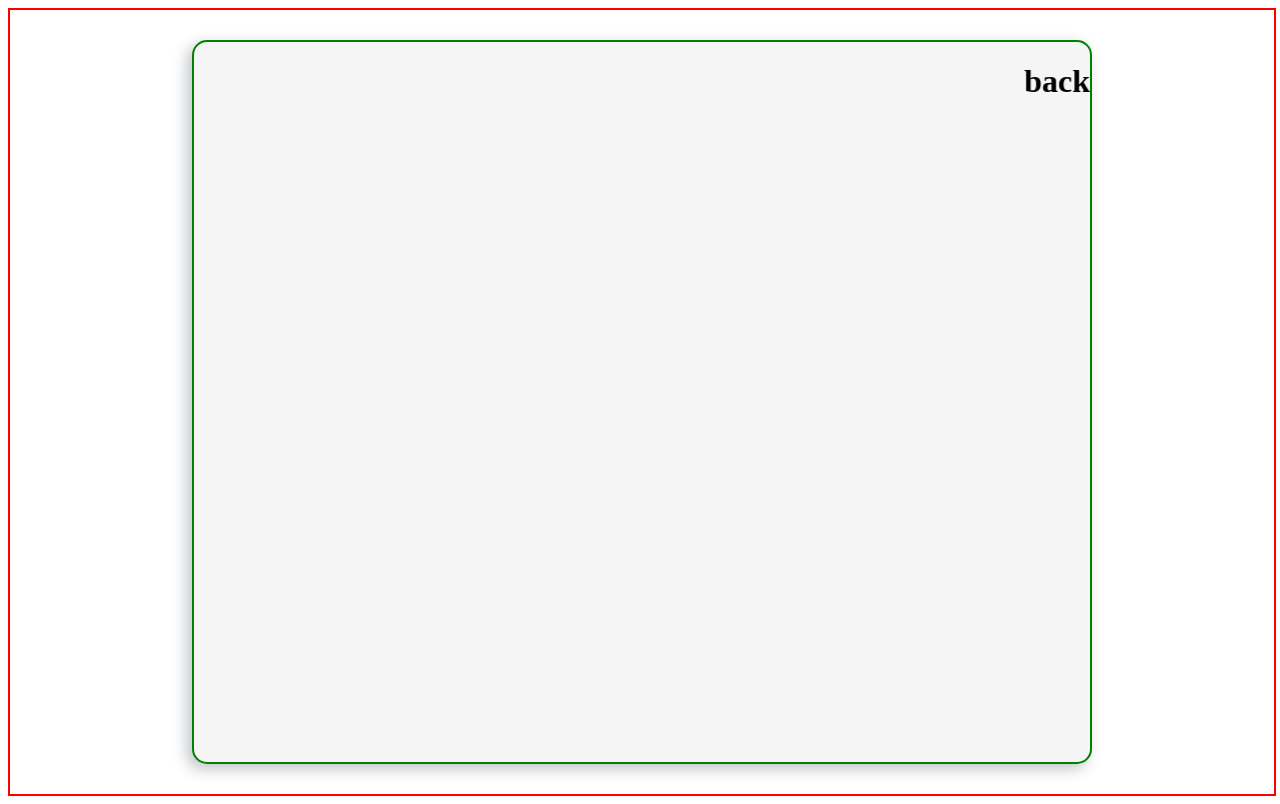
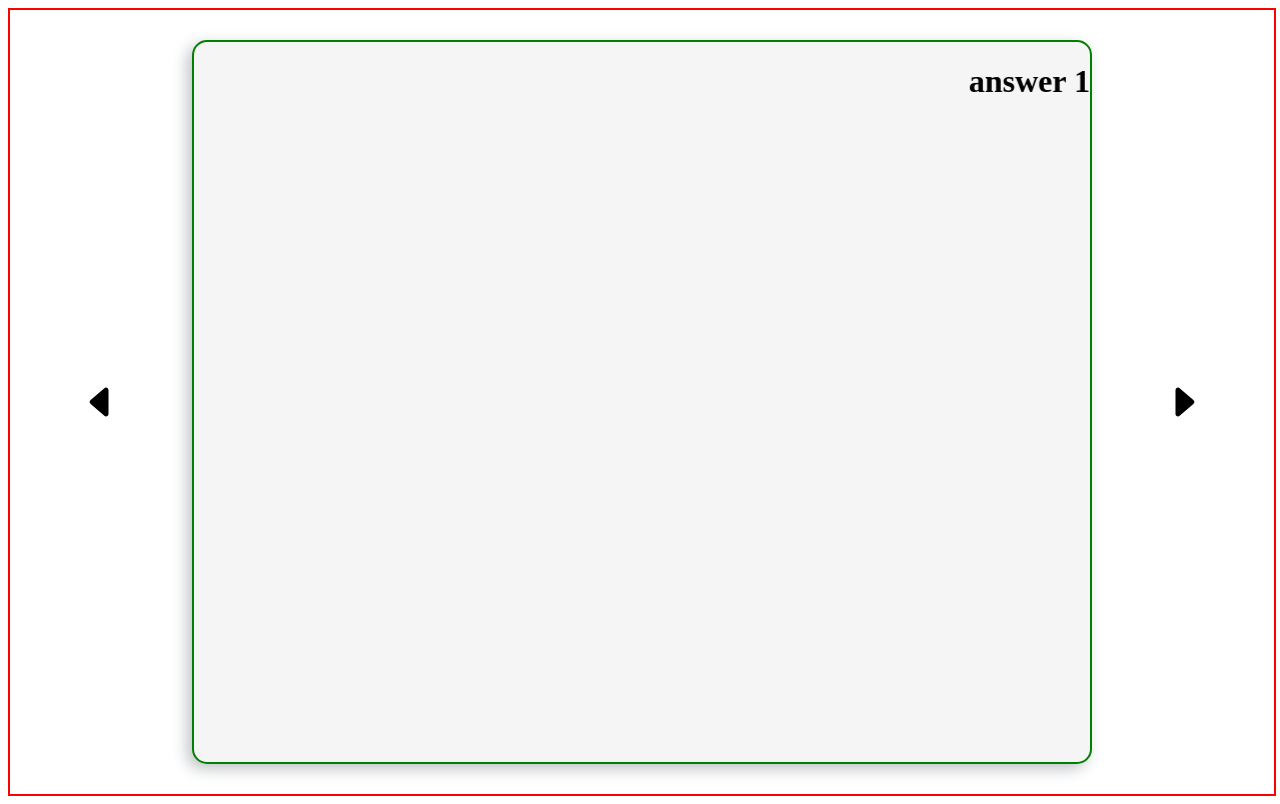
Before and after one commit to zlka/MyStudyClub_Front, a React (Create React App) app: page /view in a window 1280 px wide. Built offline with nearby package versions, Linux system fonts and the light colour scheme.

Commit message:
add function to change questions

```diff
--- a/src/components/Cards/index.js
+++ b/src/components/Cards/index.js
@@ -1,7 +1,7 @@
 import React,{useState} from 'react'
 import './Card.css'
 
-const Card = () => {
+const Card = (props) => {
     const [isActive, setActive ] = useState("false")
 
     const onCardClick = () => {
@@ -11,10 +11,10 @@ const Card = () => {
         <>
         <div className ={ isActive ? "Flip" : null } id="Card" onClick={onCardClick} >
         <div className="front">
-            <h1>front</h1>
+            <h1>{props.front}</h1>
         </div>
         <div className="back">
-            <h1>back</h1>
+            <h1>{props.back}</h1>
         </div>
         </div>
         </>
--- a/src/pages/CardView/CardView.css
+++ b/src/pages/CardView/CardView.css
@@ -3,6 +3,11 @@
     height: 98vh;
     width: 100%;
     display:flex;
-    justify-content: center;
+    justify-content: space-evenly;
     align-items: center;
+
 }
+
+#arrow {
+    font-size: 40px;
+}
--- a/src/pages/CardView/index.js
+++ b/src/pages/CardView/index.js
@@ -1,17 +1,35 @@
-import React from 'react'
+import React, { useState } from 'react'
 import './CardView.css'
 import { Card } from '../../components'
+import { CaretLeftFill, CaretRightFill } from 'react-bootstrap-icons';
 
 const CardView = () => {
-
+    const [cardId, setCardId] = useState(0)
+    const flashcards = [
+        { id: 1, question: "question 1", answer: "answer 1" },
+        { id: 2, question: "question 2", answer: "answer 2" },
+        { id: 3, question: "question 3", answer: "answer 3" },
+        { id: 4, question: "question 4", answer: "answer 4" }
+    ]
+    const nextQuestion = () => {
+        setCardId(cardId => cardId + 1)
+    };
+    const previousQuestion = () => {
+        setCardId(cardId => cardId - 1)
+    };
 
     return (
         <>
-            <div className="Cards">
-                <Card />
+        <div className="Cards">
+            <CaretLeftFill id="arrow" onClick={previousQuestion} />
+            <div>
+                <Card front={flashcards[cardId].question} back={flashcards[cardId].answer} />
+            </div>
+            <CaretRightFill id="arrow" onClick={nextQuestion} />
             </div>
         </>
     )
+
 };
 
 export default CardView
```
